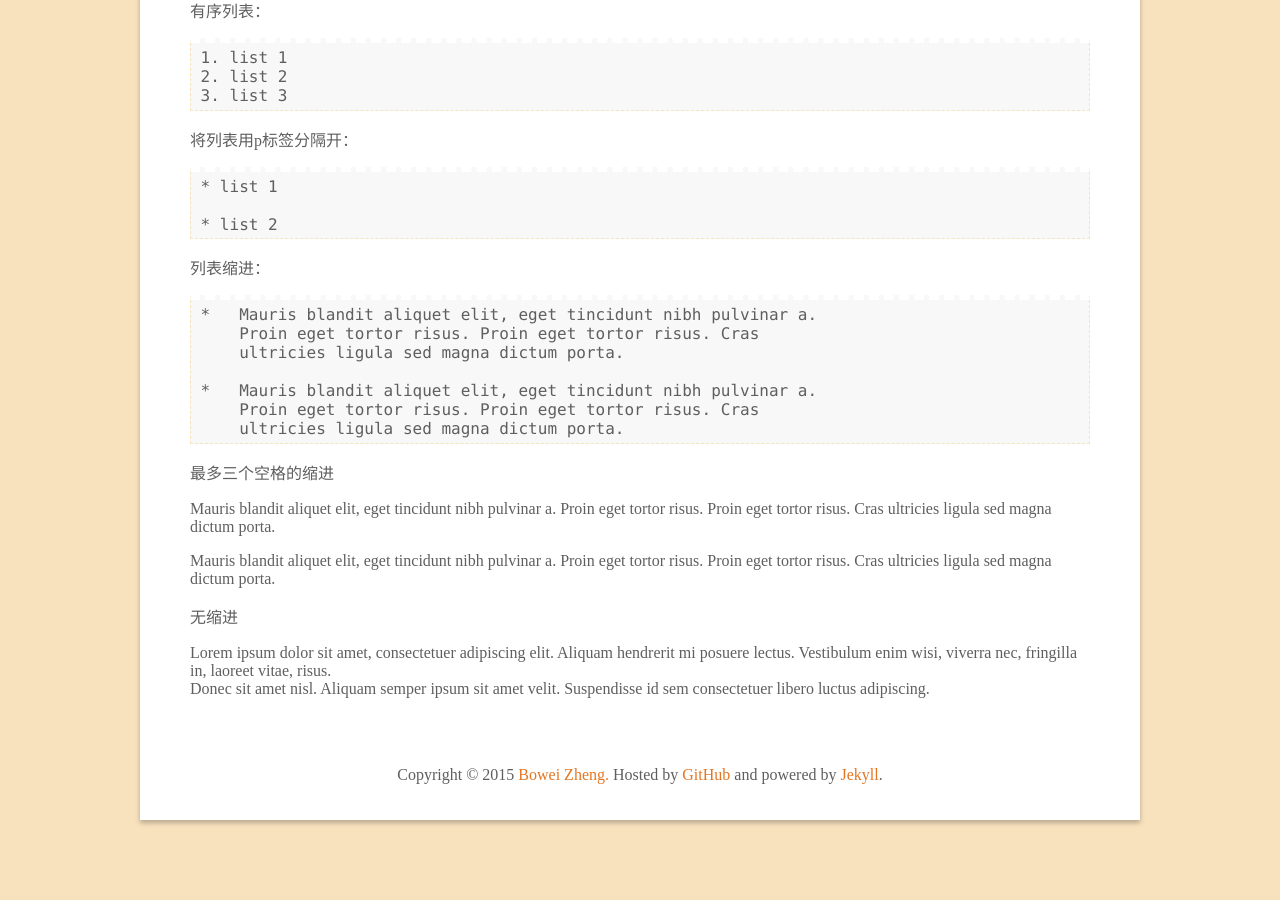
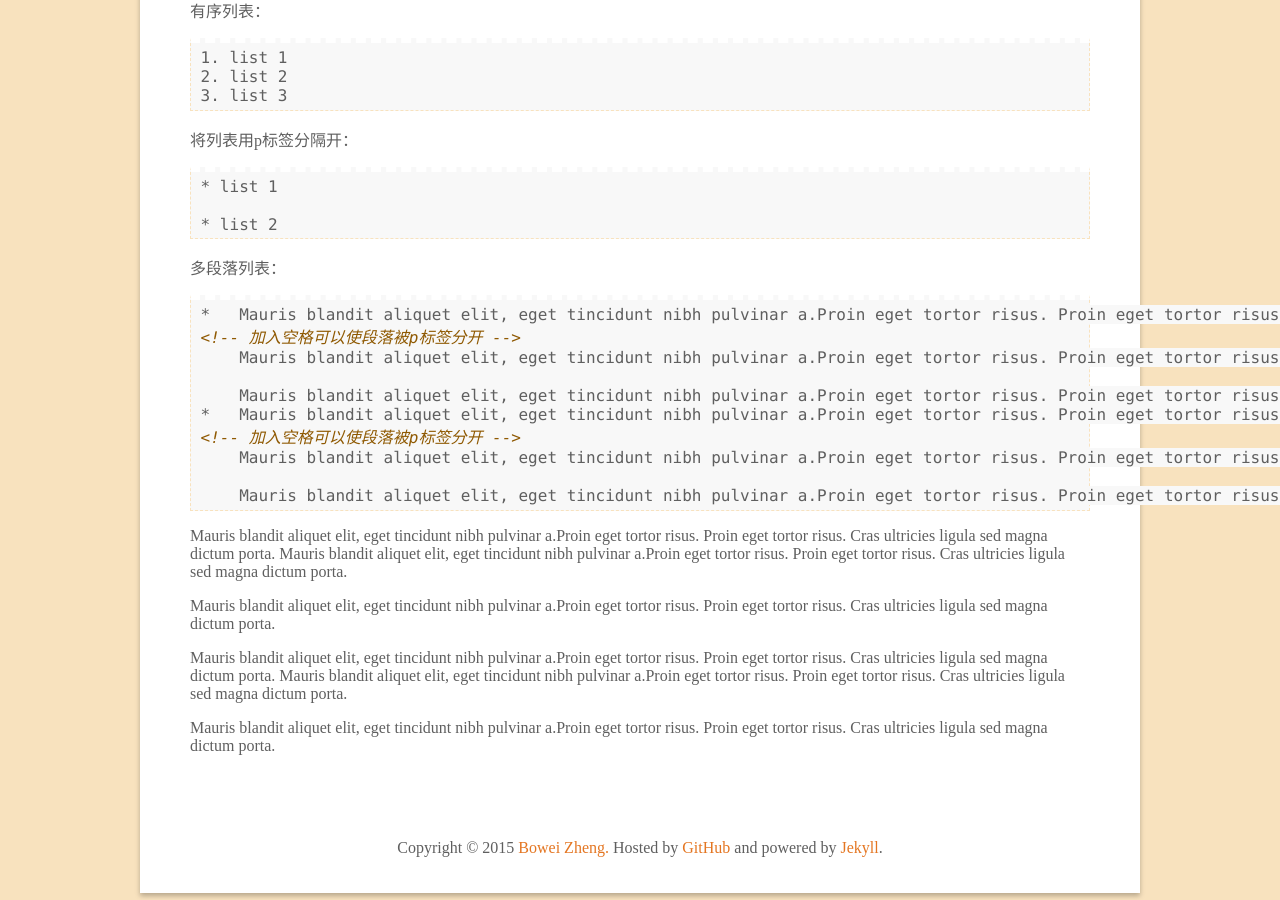
Before and after one commit to wynn719/blog, a Jekyll site: the page built from _posts/2015-02-15-Markdown-note.md, in a window 1280 px wide and 900 px high, scrolled down 1787 px. Built offline with Jekyll 4.4.1, drawn with Linux system fonts in a browser that asks for light colours; comment, search, counter and statistics services are not loaded; before the commit the page ends 2657 px from its top, so only the background shows below that.

Commit message:
update post

```diff
--- a/_posts/2015-02-15-Markdown-note.md
+++ b/_posts/2015-02-15-Markdown-note.md
@@ -91,31 +91,27 @@
 * list 2
 {% endhighlight %}
 
-列表缩进：
+多段落列表：
 {% highlight html %}
-*   Mauris blandit aliquet elit, eget tincidunt nibh pulvinar a.
-    Proin eget tortor risus. Proin eget tortor risus. Cras
-    ultricies ligula sed magna dictum porta.
+*   Mauris blandit aliquet elit, eget tincidunt nibh pulvinar a.Proin eget tortor risus. Proin eget tortor risus. Cras ultricies ligula sed magna dictum porta.
+<!-- 加入空格可以使段落被p标签分开 -->
+    Mauris blandit aliquet elit, eget tincidunt nibh pulvinar a.Proin eget tortor risus. Proin eget tortor risus. Cras ultricies ligula sed magna dictum porta.
 
-*   Mauris blandit aliquet elit, eget tincidunt nibh pulvinar a.
-    Proin eget tortor risus. Proin eget tortor risus. Cras
-    ultricies ligula sed magna dictum porta.
+    Mauris blandit aliquet elit, eget tincidunt nibh pulvinar a.Proin eget tortor risus. Proin eget tortor risus. Cras ultricies ligula sed magna dictum porta.
+*   Mauris blandit aliquet elit, eget tincidunt nibh pulvinar a.Proin eget tortor risus. Proin eget tortor risus. Cras ultricies ligula sed magna dictum porta.
+<!-- 加入空格可以使段落被p标签分开 -->
+    Mauris blandit aliquet elit, eget tincidunt nibh pulvinar a.Proin eget tortor risus. Proin eget tortor risus. Cras ultricies ligula sed magna dictum porta.
+
+    Mauris blandit aliquet elit, eget tincidunt nibh pulvinar a.Proin eget tortor risus. Proin eget tortor risus. Cras ultricies ligula sed magna dictum porta.
 {% endhighlight %}
 
-最多三个空格的缩进
+*   Mauris blandit aliquet elit, eget tincidunt nibh pulvinar a.Proin eget tortor risus. Proin eget tortor risus. Cras ultricies ligula sed magna dictum porta.
+<!-- 加入空格可以使段落被p标签分开 -->
+    Mauris blandit aliquet elit, eget tincidunt nibh pulvinar a.Proin eget tortor risus. Proin eget tortor risus. Cras ultricies ligula sed magna dictum porta.
 
-*   Mauris blandit aliquet elit, eget tincidunt nibh pulvinar a.
-    Proin eget tortor risus. Proin eget tortor risus. Cras
-    ultricies ligula sed magna dictum porta.
+    Mauris blandit aliquet elit, eget tincidunt nibh pulvinar a.Proin eget tortor risus. Proin eget tortor risus. Cras ultricies ligula sed magna dictum porta.
+*   Mauris blandit aliquet elit, eget tincidunt nibh pulvinar a.Proin eget tortor risus. Proin eget tortor risus. Cras ultricies ligula sed magna dictum porta.
+<!-- 加入空格可以使段落被p标签分开 -->
+    Mauris blandit aliquet elit, eget tincidunt nibh pulvinar a.Proin eget tortor risus. Proin eget tortor risus. Cras ultricies ligula sed magna dictum porta.
 
-*   Mauris blandit aliquet elit, eget tincidunt nibh pulvinar a.
-    Proin eget tortor risus. Proin eget tortor risus. Cras
-    ultricies ligula sed magna dictum porta.
-
-无缩进
-
-*   Lorem ipsum dolor sit amet, consectetuer adipiscing elit.
-Aliquam hendrerit mi posuere lectus. Vestibulum enim wisi,
-viverra nec, fringilla in, laoreet vitae, risus.
-*   Donec sit amet nisl. Aliquam semper ipsum sit amet velit.
-Suspendisse id sem consectetuer libero luctus adipiscing.
+    Mauris blandit aliquet elit, eget tincidunt nibh pulvinar a.Proin eget tortor risus. Proin eget tortor risus. Cras ultricies ligula sed magna dictum porta.
```
